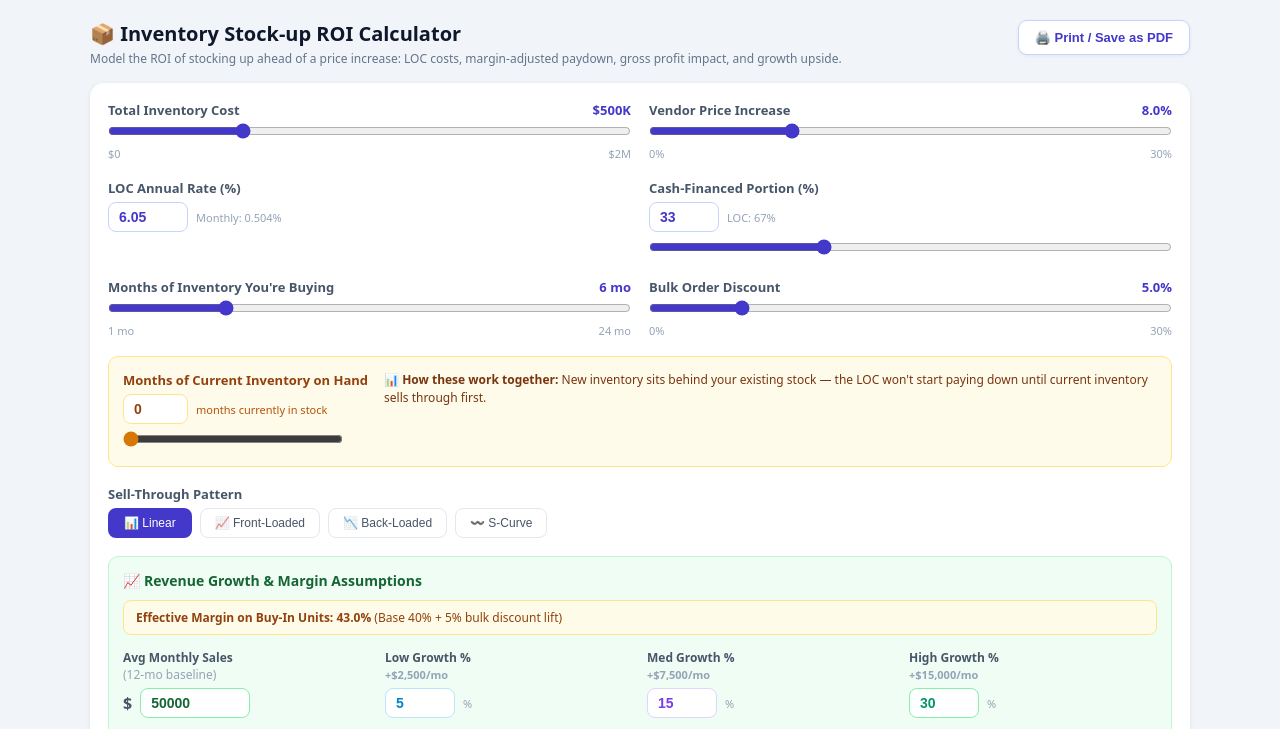
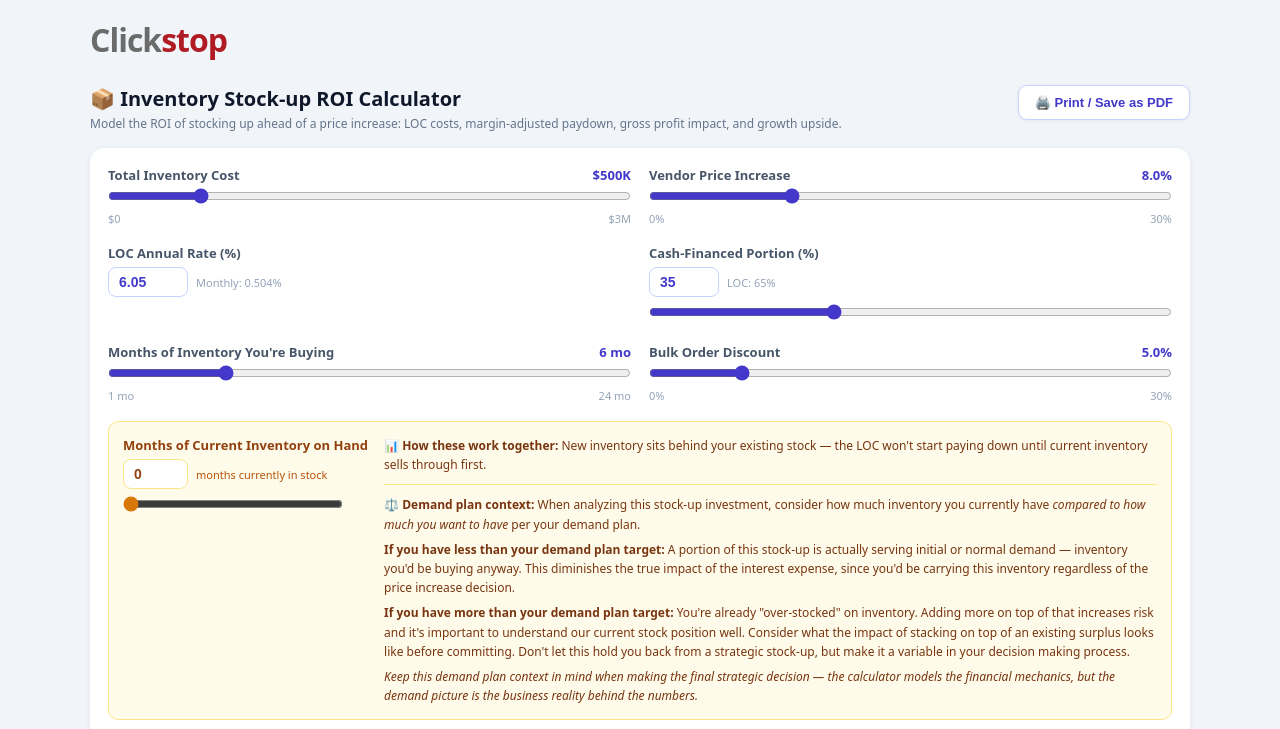
Before and after one commit to ClickstopDev/clickstopdev.github.io, a plain HTML site: page inventory-stockup-roi-calculator.html in a window 1280 px wide. Shown: the top 729 px of the page. Drawn offline with nearby package versions, Linux system fonts and the light colour scheme.

Commit message:
Modify range inputs and enhance explanatory content
Updated the inventory stock-up ROI calculator to adjust range inputs and improve explanatory text.

```diff
--- a/inventory-stockup-roi-calculator.html
+++ b/inventory-stockup-roi-calculator.html
@@ -85,6 +85,15 @@ tfoot td{font-weight:700;background:#f1f5f9;border-top:2px solid #e2e8f0}
 <div class="wrap">
 
   <!-- Header -->
+  <!-- Clickstop Logo -->
+  <div style="margin-bottom:4px">
+    <svg width="160" height="40" viewBox="0 0 160 40" xmlns="http://www.w3.org/2000/svg">
+      <text x="0" y="32" font-family="system-ui,-apple-system,sans-serif" font-size="32" font-weight="700" letter-spacing="-1">
+        <tspan fill="#6b6b6b">Click</tspan><tspan fill="#b01c24">stop</tspan>
+      </text>
+    </svg>
+  </div>
+
   <div style="display:flex;justify-content:space-between;align-items:flex-start;flex-wrap:wrap;gap:10px">
     <div>
       <h1>📦 Inventory Stock-up ROI Calculator</h1>
@@ -99,8 +108,8 @@ tfoot td{font-weight:700;background:#f1f5f9;border-top:2px solid #e2e8f0}
     <!-- Total Cost -->
     <div>
       <div class="slider-hdr"><span class="slider-lbl">Total Inventory Cost</span><span class="slider-val" id="costLbl">$500K</span></div>
-      <input type="range" id="cost" min="0" max="2000000" step="10000" value="500000" oninput="update()">
-      <div class="slider-ends"><span>$0</span><span>$2M</span></div>
+      <input type="range" id="cost" min="0" max="3000000" step="10000" value="500000" oninput="update()">
+      <div class="slider-ends"><span>$0</span><span>$3M</span></div>
     </div>
 
     <!-- Price Increase -->
@@ -123,10 +132,10 @@ tfoot td{font-weight:700;background:#f1f5f9;border-top:2px solid #e2e8f0}
     <div>
       <label class="lbl">Cash-Financed Portion (%)</label>
       <div class="row">
-        <input class="ni" type="number" id="cashPct" min="0" max="100" step="1" value="33" oninput="syncCashSlider();update()" style="width:70px">
-        <span class="sub" id="locPctLbl">LOC: 67%</span>
+        <input class="ni" type="number" id="cashPct" min="0" max="100" step="1" value="35" oninput="syncCashSlider();update()" style="width:70px">
+        <span class="sub" id="locPctLbl">LOC: 65%</span>
       </div>
-      <input type="range" id="cashSlider" min="0" max="100" step="1" value="33" oninput="syncCashInput();update()" style="margin-top:7px">
+      <input type="range" id="cashSlider" min="0" max="100" step="1" value="35" oninput="syncCashInput();update()" style="margin-top:7px">
     </div>
 
     <!-- Months Buying -->
@@ -154,9 +163,19 @@ tfoot td{font-weight:700;background:#f1f5f9;border-top:2px solid #e2e8f0}
           </div>
           <input type="range" id="moHSlider" min="0" max="18" step="1" value="0" oninput="syncMoHInput();update()" style="width:220px;margin-top:7px;accent-color:#d97706">
         </div>
-        <div style="flex:1;min-width:200px;font-size:12px;color:#78350f;line-height:1.5">
-          📊 <strong>How these work together:</strong> New inventory sits behind your existing stock — the LOC won't start paying down until current inventory sells through first.
+        <div style="flex:1;min-width:200px;font-size:12px;color:#78350f;line-height:1.6">
+          <p><strong>📊 How these work together:</strong> New inventory sits behind your existing stock — the LOC won't start paying down until current inventory sells through first.</p>
           <span id="bufNote"></span>
+          <p style="margin-top:10px;padding-top:10px;border-top:1px solid #fde68a">
+            <strong>⚖️ Demand plan context:</strong> When analyzing this stock-up investment, consider how much inventory you currently have <em>compared to how much you want to have</em> per your demand plan.
+          </p>
+          <p style="margin-top:6px">
+            <strong>If you have less than your demand plan target:</strong> A portion of this stock-up is actually serving initial or normal demand — inventory you'd be buying anyway. This diminishes the true impact of the interest expense, since you'd be carrying this inventory regardless of the price increase decision.
+          </p>
+          <p style="margin-top:6px">
+            <strong>If you have more than your demand plan target:</strong> You're already "over-stocked" on inventory. Adding more on top of that increases risk and it's important to understand our current stock position well. Consider what the impact of stacking on top of an existing surplus looks like before committing. Don't let this hold you back from a strategic stock-up, but make it a variable in your decision making process.
+          </p>
+          <p style="margin-top:6px;font-style:italic">Keep this demand plan context in mind when making the final strategic decision — the calculator models the financial mechanics, but the demand picture is the business reality behind the numbers.</p>
         </div>
       </div>
     </div>
```
